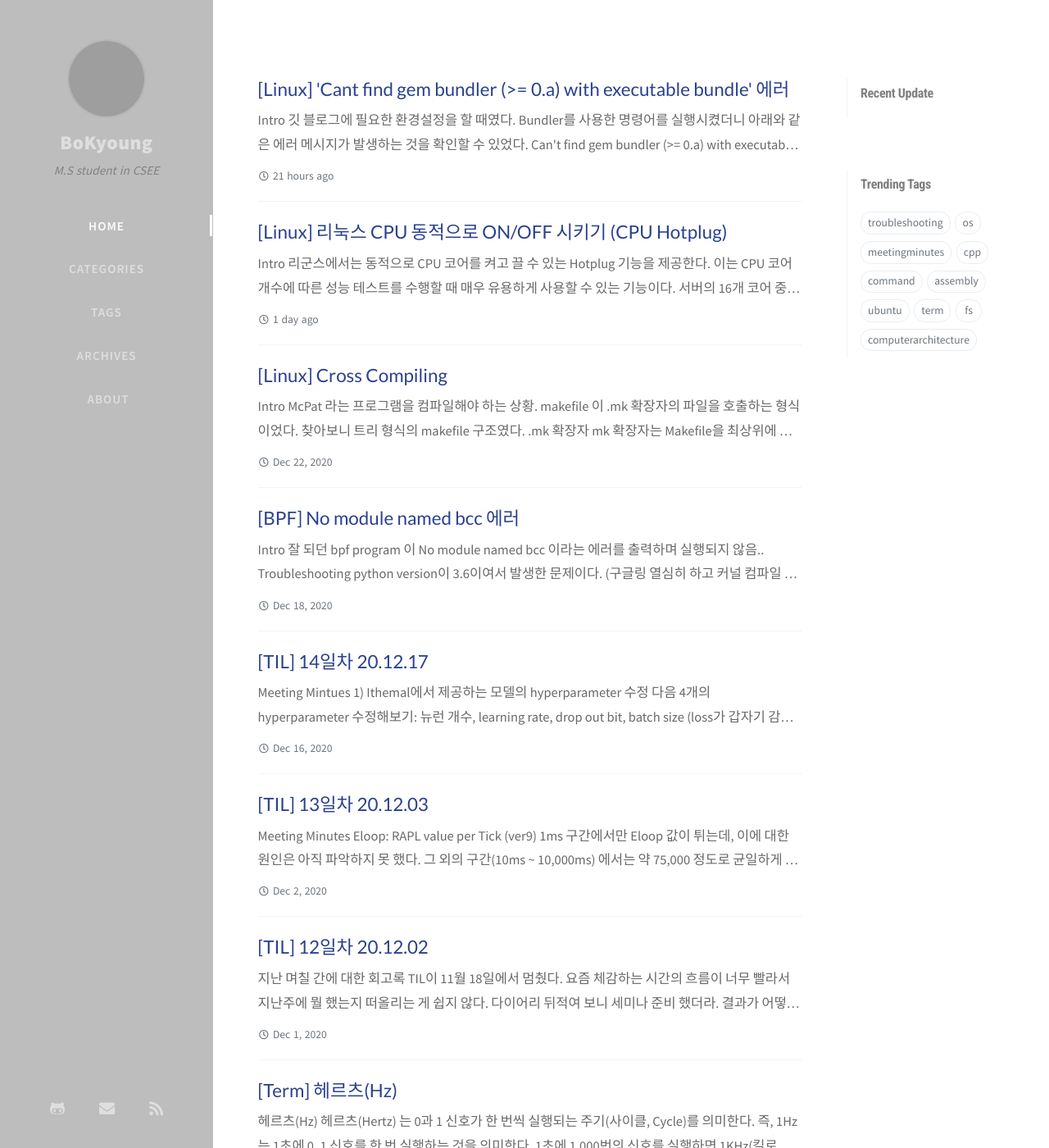
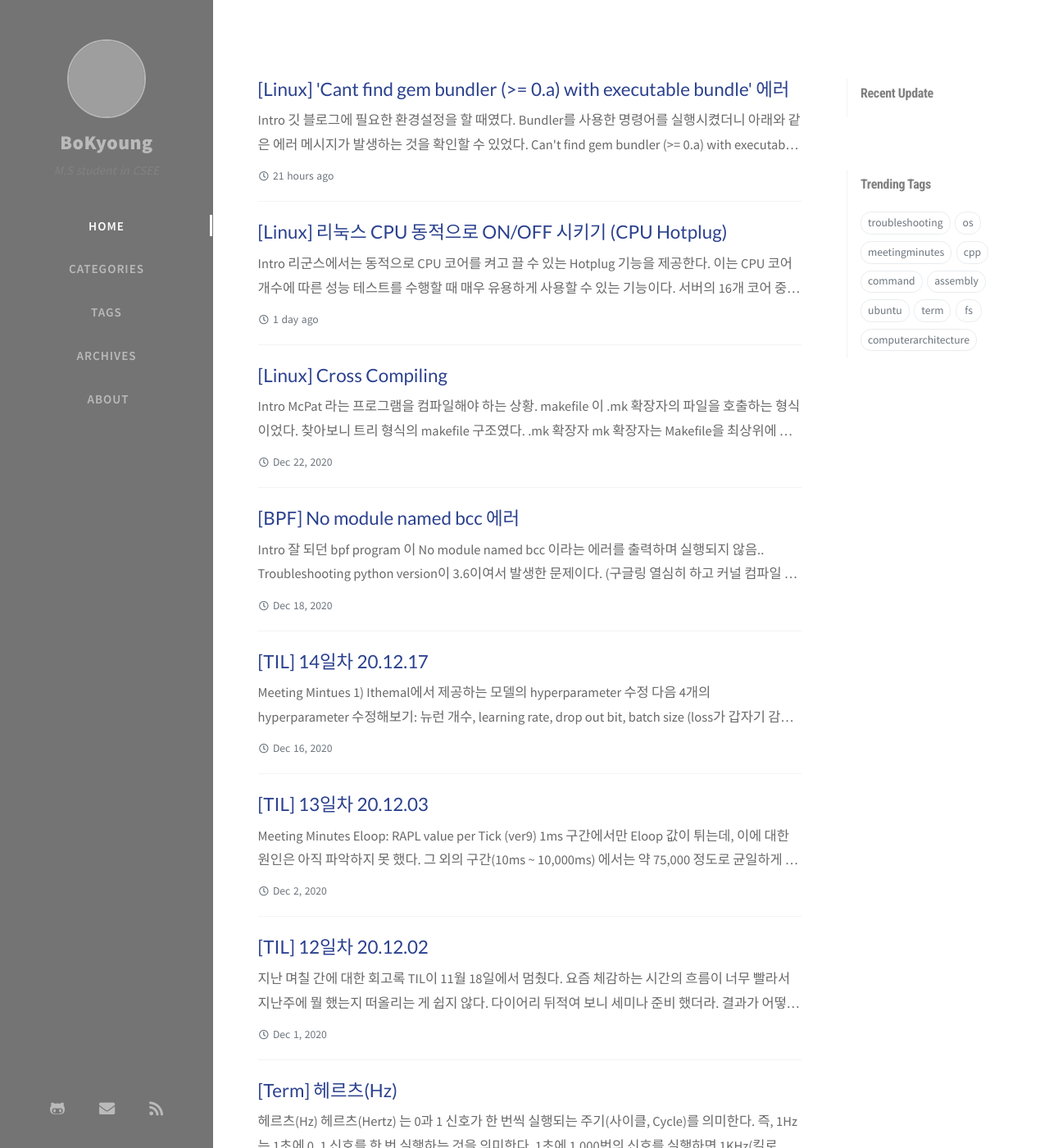
Before and after one commit to BoKyoungHan/BoKyoungHan.github.io, a Jekyll site: the page built from index.html, in a window 1280 px wide and 1400 px high. Shown: the whole window at 82% size. Built offline with Jekyll 4.4.1, drawn with Linux system fonts in a browser that asks for light colours; nearby versions of some CDN libraries; the list of posts is cut into pages by our own code; comment, search, counter and statistics services are not loaded; grey boxes are pictures that could not be loaded.

Commit message:
[Setting] 사이드바 색상 변경

```diff
--- a/assets/css/_colors/light-typography.scss
+++ b/assets/css/_colors/light-typography.scss
@@ -45,7 +45,7 @@
   /* Sidebar */
 
   --sidebar-bg: radial-gradient(
-    circle, #BDBDBD 0%, #BDBDBD 100%);
+    circle, #747474 0%, #747474 100%);
 
   --nav-cursor-color: #fcfcfc;
 
```
